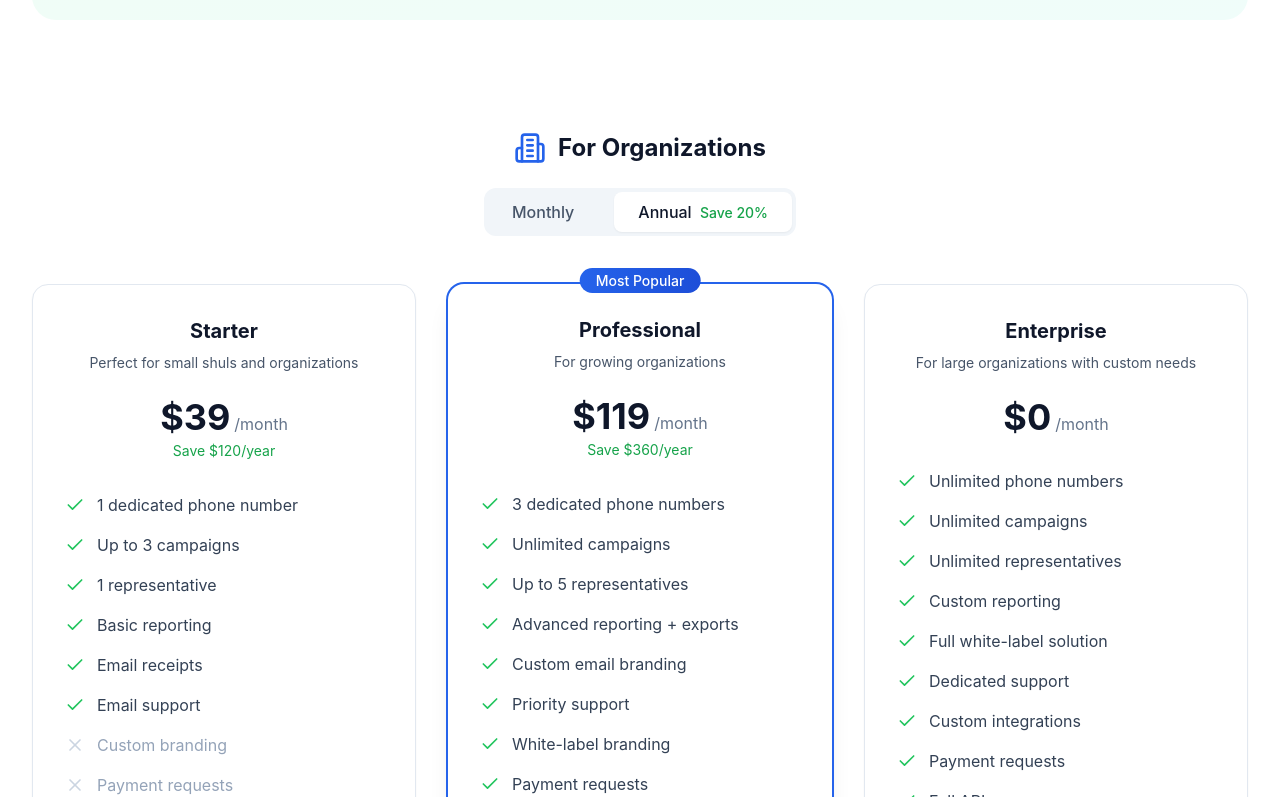
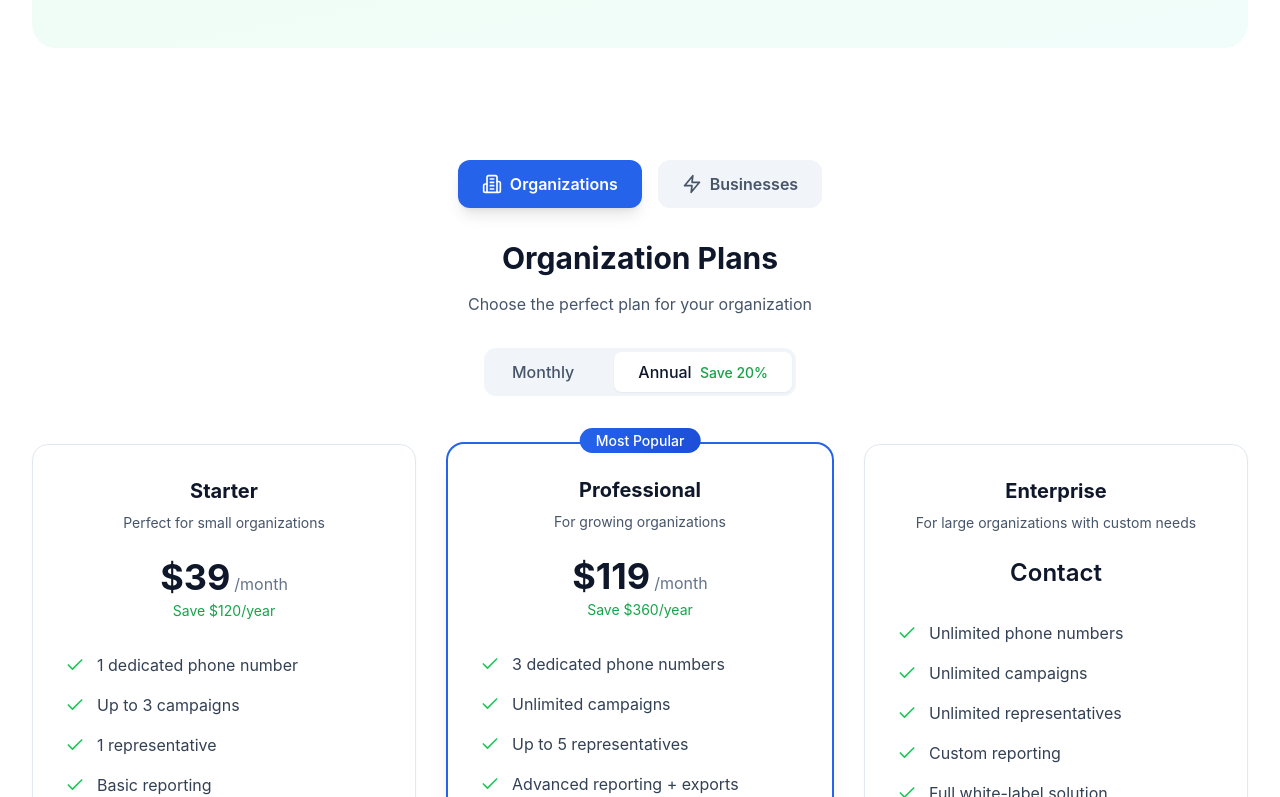
Before and after one commit to harmonysheets/yidpay-website, a React (Vite) app: page /pricing in a window 1280 px wide. Shown: the part 660-1457 px from the top of the page. Built offline with nearby package versions, Linux system fonts and the light colour scheme.

Commit message:
Update Pricing: show Contact for Enterprise, change donors to payers, add Organizations/Businesses tabs

```diff
--- a/Pages/Pricing.jsx
+++ b/Pages/Pricing.jsx
@@ -33,10 +33,16 @@ const PricingCard = ({ plan, isPopular, isAnnual }) => {
 
       <div className="text-center mb-8">
         <div className="flex items-baseline justify-center gap-1">
-          <span className="text-4xl font-bold text-slate-900">${price}</span>
-          <span className="text-slate-500">/month</span>
+          {typeof price === 'number' && price > 0 ? (
+            <>
+              <span className="text-4xl font-bold text-slate-900">${price}</span>
+              <span className="text-slate-500">/month</span>
+            </>
+          ) : (
+            <span className="text-2xl font-semibold text-slate-900">Contact</span>
+          )}
         </div>
-        {isAnnual && plan.monthlyPrice > 0 && (
+        {isAnnual && typeof plan.monthlyPrice === 'number' && plan.monthlyPrice > 0 && (
           <p className="text-green-600 text-sm mt-1">Save ${(plan.monthlyPrice - plan.annualPrice) * 12}/year</p>
         )}
       </div>
@@ -99,6 +105,7 @@ const FAQItem = ({ question, answer }) => {
 
 export default function Pricing() {
   const [isAnnual, setIsAnnual] = useState(true);
+  const [selectedTab, setSelectedTab] = useState('organizations'); // 'organizations' or 'businesses'
 
   const donorPlan = {
     title: "For Payers",
@@ -116,7 +123,9 @@ export default function Pricing() {
   const orgPlans = [
     {
       name: "Starter",
-      description: "Perfect for small shuls and organizations",
+      description: selectedTab === 'organizations'
+        ? "Perfect for small organizations"
+        : "Perfect for small businesses",
       monthlyPrice: 49,
       annualPrice: 39,
       cta: "Get Started",
@@ -134,7 +143,9 @@ export default function Pricing() {
     },
     {
       name: "Professional",
-      description: "For growing organizations",
+      description: selectedTab === 'organizations'
+        ? "For growing organizations"
+        : "For growing businesses",
       monthlyPrice: 149,
       annualPrice: 119,
       cta: "Get Started",
@@ -152,9 +163,11 @@ export default function Pricing() {
     },
     {
       name: "Enterprise",
-      description: "For large organizations with custom needs",
-      monthlyPrice: 0,
-      annualPrice: 0,
+      description: selectedTab === 'organizations'
+        ? "For large organizations with custom needs"
+        : "For established businesses with custom needs",
+      monthlyPrice: null,
+      annualPrice: null,
       cta: "Contact Sales",
       features: [
         { text: "Unlimited phone numbers", included: true },
@@ -197,7 +210,7 @@ export default function Pricing() {
     },
     {
       question: "What are dedicated campaign phone numbers?",
-      answer: "For $20/month per campaign, you can get a dedicated phone number for a specific campaign. Users can text that number directly without entering a campaign ID, making donations even simpler."
+      answer: "For $20/month per campaign, you can get a dedicated phone number for a specific campaign. Users can text that number directly without entering a campaign ID, making payments even simpler."
     },
     {
       question: "What support is included?",
@@ -221,7 +234,7 @@ export default function Pricing() {
               Simple, Transparent Pricing
             </h1>
             <p className="text-xl text-slate-600 max-w-2xl mx-auto">
-              Free for donors. Affordable plans for organizations. No hidden fees.
+              Free for payers. Affordable plans for organizations and businesses. No hidden fees.
             </p>
           </motion.div>
         </div>
@@ -260,14 +273,44 @@ export default function Pricing() {
         </div>
       </section>
 
-      {/* Organization Pricing */}
+      {/* Organization & Business Pricing */}
       <section className="py-16">
         <div className="max-w-7xl mx-auto px-4 sm:px-6 lg:px-8">
           <div className="text-center mb-12">
-            <div className="flex items-center justify-center gap-3 mb-6">
-              <Building2 className="w-8 h-8 text-blue-600" />
-              <h2 className="text-2xl font-bold text-slate-900">For Organizations</h2>
+            {/* Tab Selection */}
+            <div className="flex items-center justify-center gap-4 mb-8">
+              <button
+                onClick={() => setSelectedTab('organizations')}
+                className={`flex items-center gap-2 px-6 py-3 rounded-xl font-semibold transition-all ${
+                  selectedTab === 'organizations'
+                    ? 'bg-blue-600 text-white shadow-lg'
+                    : 'bg-slate-100 text-slate-600 hover:bg-slate-200'
+                }`}
+              >
+                <Building2 className="w-5 h-5" />
+                Organizations
+              </button>
+              <button
+                onClick={() => setSelectedTab('businesses')}
+                className={`flex items-center gap-2 px-6 py-3 rounded-xl font-semibold transition-all ${
+                  selectedTab === 'businesses'
+                    ? 'bg-teal-600 text-white shadow-lg'
+                    : 'bg-slate-100 text-slate-600 hover:bg-slate-200'
+                }`}
+              >
+                <Zap className="w-5 h-5" />
+                Businesses
+              </button>
             </div>
+
+            <h2 className="text-3xl font-bold text-slate-900 mb-4">
+              {selectedTab === 'organizations' ? 'Organization Plans' : 'Business Plans'}
+            </h2>
+            <p className="text-slate-600 mb-8">
+              {selectedTab === 'organizations'
+                ? 'Choose the perfect plan for your organization'
+                : 'Flexible pricing for businesses of all sizes'}
+            </p>
 
             {/* Billing Toggle */}
             <div className="inline-flex items-center gap-4 bg-slate-100 p-1 rounded-xl">
```
